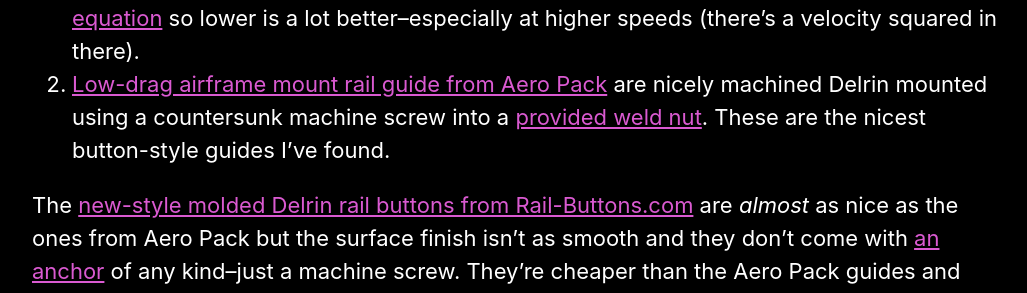
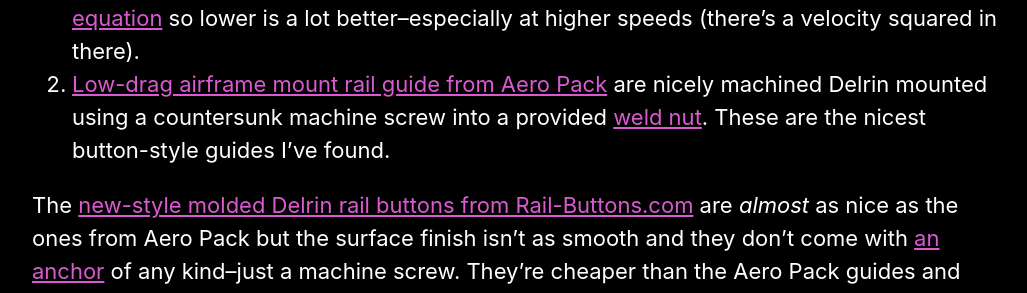
Before and after one commit to rocketlabdelta/rocketlabdelta.com, a Jekyll site: the page built from _posts/2020-06-21-rail-guides.md, in a window 1280 px wide and 900 px high, scrolled down 4501 px. Shown: the part 189-482 px from the top of the window, without its empty margins (124-1151 px from the left). Built offline with Jekyll 4.4.1, drawn with Linux system fonts in a browser that asks for light colours.

Commit message:
Copy editing

```diff
--- a/_posts/2020-06-21-rail-guides.md
+++ b/_posts/2020-06-21-rail-guides.md
@@ -86,7 +86,7 @@
 My favorites are:
 
 1. [SC Precision Airfoil Rail Guide][12] (when I'm feeling fancy--it's $5 more per pair than my second choice). According to [analysis presented by Tim Van Milligan at NARCON 2017][13] (and [referenced on the Apogee Components product page][14]), an airfoil rail guide with a rounded top edge has a coefficient of drag of .24 which is vastly better than the .57 of a conventional button-style rail guide. The drag coefficient is a _multiplier_ in the [drag equation][15] so lower is a lot better--especially at higher speeds (there's a velocity squared in there).
-2. [Low-drag airframe mount rail guide from Aero Pack][16] are nicely machined Delrin mounted using a countersunk machine screw into a [provided weld nut][17]. These are the nicest button-style guides I've found.
+2. [Low-drag airframe mount rail guide from Aero Pack][16] are nicely machined Delrin mounted using a countersunk machine screw into a provided [weld nut][17]. These are the nicest button-style guides I've found.
 
 The [new-style molded Delrin rail buttons from Rail-Buttons.com][18] are _almost_ as nice as the ones from Aero Pack but the surface finish isn't as smooth and they don't come with [an anchor][19] of any kind--just a machine screw.
 They're cheaper than the Aero Pack guides and perfectly decent quality so they are a good choice for most people.
```
